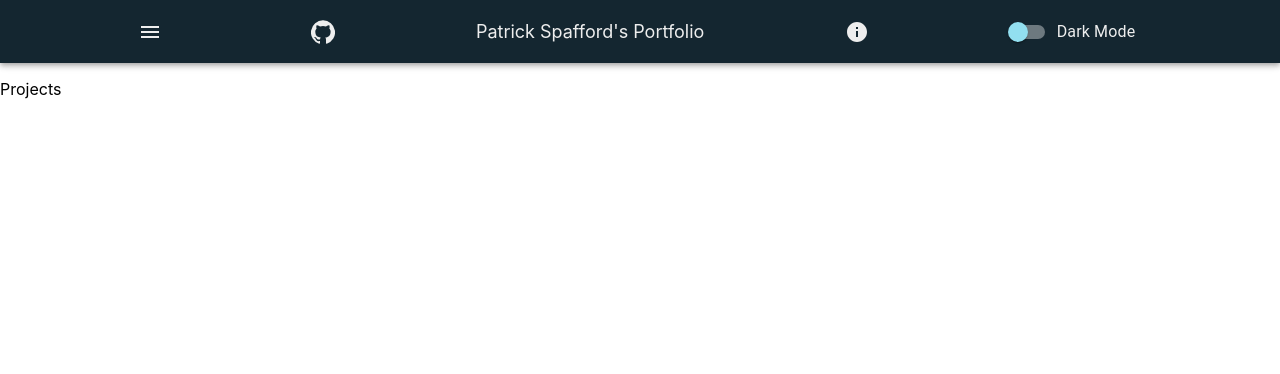
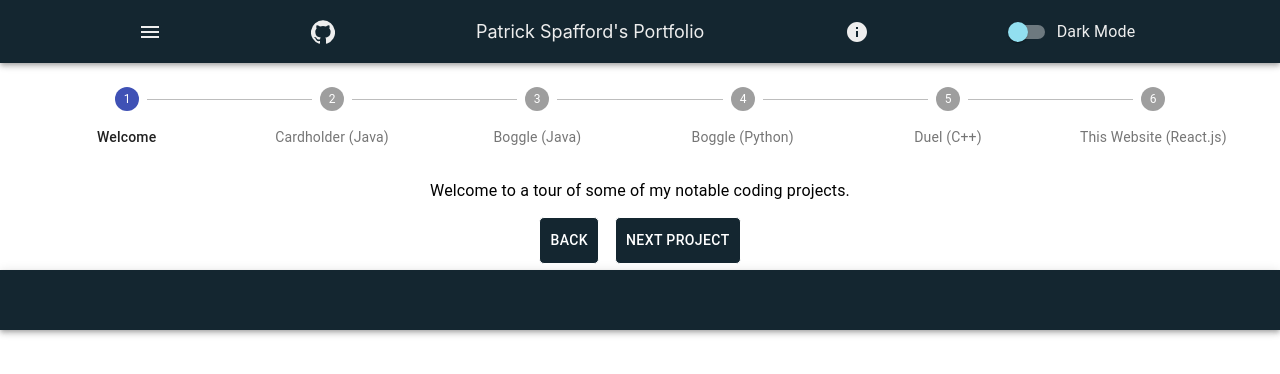
Before and after one commit to patrickspafford/my-portfolio-website, a React (Create React App) app: page /projects in a window 1280 px wide. Shown: the top 374 px of the page. Built offline with nearby package versions, Linux system fonts and the light colour scheme.

Commit message:
Installs react-gif and video players

```diff
--- a/package.json
+++ b/package.json
@@ -11,6 +11,8 @@
     "core-js": "^3.6.4",
     "react": "^16.12.0",
     "react-dom": "^16.12.0",
+    "react-gif-player": "^0.4.2",
+    "react-player": "^1.15.2",
     "react-router": "^5.1.2",
     "react-router-dom": "^5.1.2",
     "react-scripts": "3.4.0"
--- a/src/components/ProjectsPage/Project.jsx
+++ b/src/components/ProjectsPage/Project.jsx
@@ -1,5 +1,5 @@
 import React from 'react';
-import { makeStyles } from '@material-ui/core/styles';
+import { makeStyles, withStyles } from '@material-ui/core/styles';
 import Stepper from '@material-ui/core/Stepper';
 import Step from '@material-ui/core/Step';
 import StepLabel from '@material-ui/core/StepLabel';
@@ -19,19 +19,35 @@ const useStyles = makeStyles(theme => ({
   },
 }));
 
+const StyledButton = withStyles({
+  label: {
+      border: '1px solid white',
+      borderRadius: '5px',
+      padding: '10px',
+      backgroundColor: '#142630',
+      color: 'white'
+  }
+  })(Button);
+
 function getSteps() {
-  return ['Java I:', 'Java II: ', ''];
+  return ['Welcome', 'Cardholder (Java)', 'Boggle (Java)', 'Boggle (Python)', 'Duel (C++)', 'This Website (React.js)'];
 }
 
 function getStepContent(stepIndex) {
   switch (stepIndex) {
     case 0:
-      return 'Select campaign settings...';
+      return 'Welcome to a tour of some of my notable coding projects.';
     case 1:
-      return 'What is an ad group anyways?';
+      return 'A program that reads a text file and outputs information about Sapphire, Diamond, and BlueDiamond Cardholders.';
     case 2:
-      return 'This is the bit I really care about!';
-    default:
+      return 'A Java program that takes in an n x n matrix of letters and uses a depth-first search approach to find every word on the board (consistent with the rules of Boggle).';
+    case 3:
+      return 'The same Boggle program, except written in Python!'
+    case 4:
+      return 'A little C++ game that simulates a duel between players of different accuracies.'
+    case 5:
+      return 'The very website you are on right now! Written in React.js'
+      default:
       return 'Unknown stepIndex';
   }
 }
@@ -40,7 +56,6 @@ export default function HorizontalLabelPositionBelowStepper() {
   const classes = useStyles();
   const [activeStep, setActiveStep] = React.useState(0);
   const steps = getSteps();
-
   const handleNext = () => {
     setActiveStep(prevActiveStep => prevActiveStep + 1);
   };
@@ -65,23 +80,22 @@ export default function HorizontalLabelPositionBelowStepper() {
       <div>
         {activeStep === steps.length ? (
           <div>
-            <Typography className={classes.instructions}>All steps completed</Typography>
+            <Typography className={classes.instructions}>All steps completed.</Typography>
             <Button onClick={handleReset}>Reset</Button>
           </div>
         ) : (
-          <div>
+          <div style={{textAlign: 'center'}}>
             <Typography className={classes.instructions}>{getStepContent(activeStep)}</Typography>
             <div>
-              <Button
+              <StyledButton
                 disabled={activeStep === 0}
                 onClick={handleBack}
-                className={classes.backButton}
               >
                 Back
-              </Button>
-              <Button variant="contained" color="primary" onClick={handleNext}>
-                {activeStep === steps.length - 1 ? 'Finish' : 'Next'}
-              </Button>
+              </StyledButton>
+              <StyledButton onClick={handleNext}>
+                {activeStep === steps.length - 1 ? 'Finish' : 'Next Project'}
+              </StyledButton>
             </div>
           </div>
         )}
--- a/src/pages/ProjectsPage.jsx
+++ b/src/pages/ProjectsPage.jsx
@@ -1,11 +1,14 @@
 import React from 'react';
+import Project from '../components/ProjectsPage/Project';
 import Header from '../components/Header';
+import Footer from '../components/Footer';
 
 export default function ProjectsPage() {
     return(
     <div>
         <Header />
-        <p>Projects</p>
+        <Project />
+        <Footer />
     </div>
 
     )
```
Also changed, not shown: 1 other file (tests, documents, lock files or other folders).
